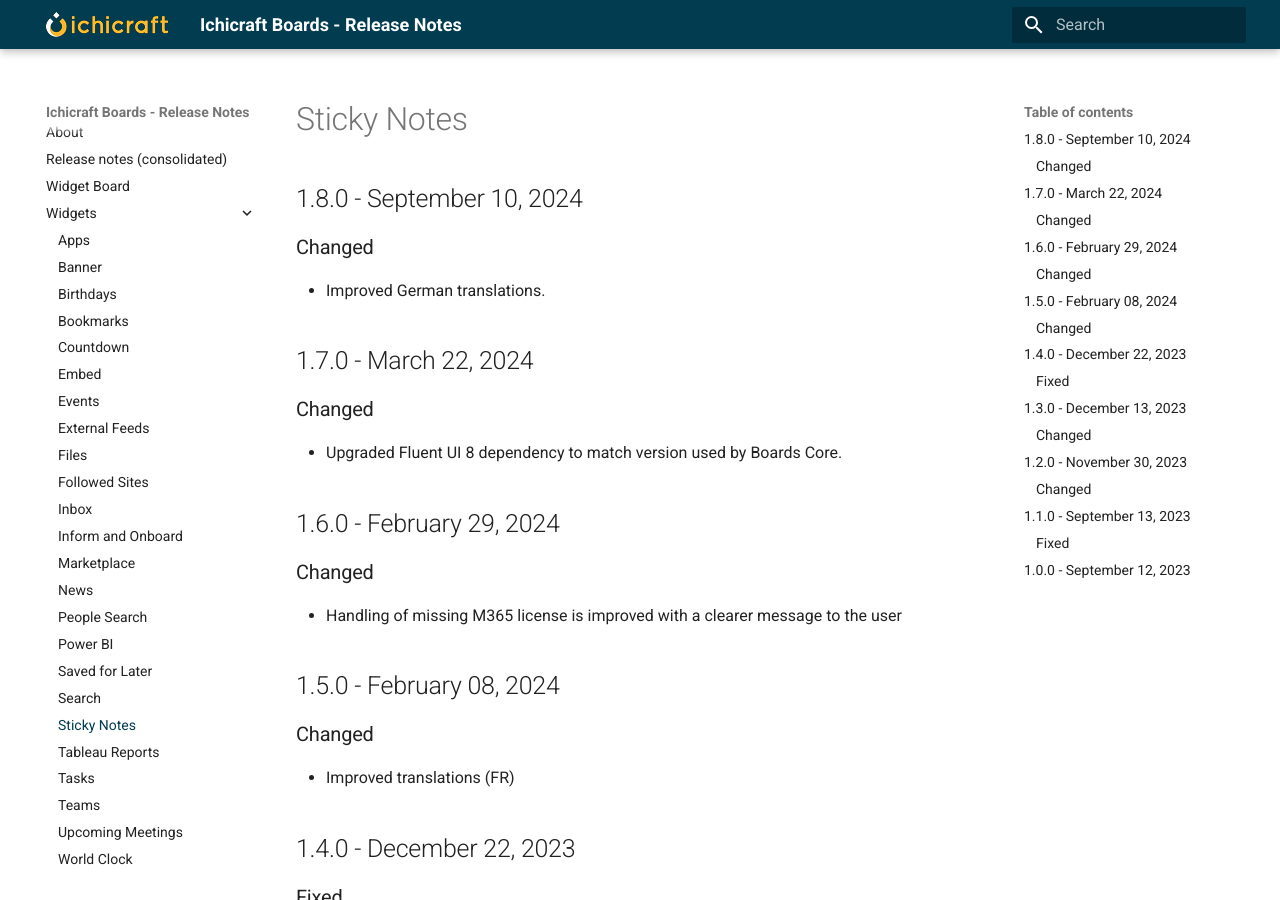
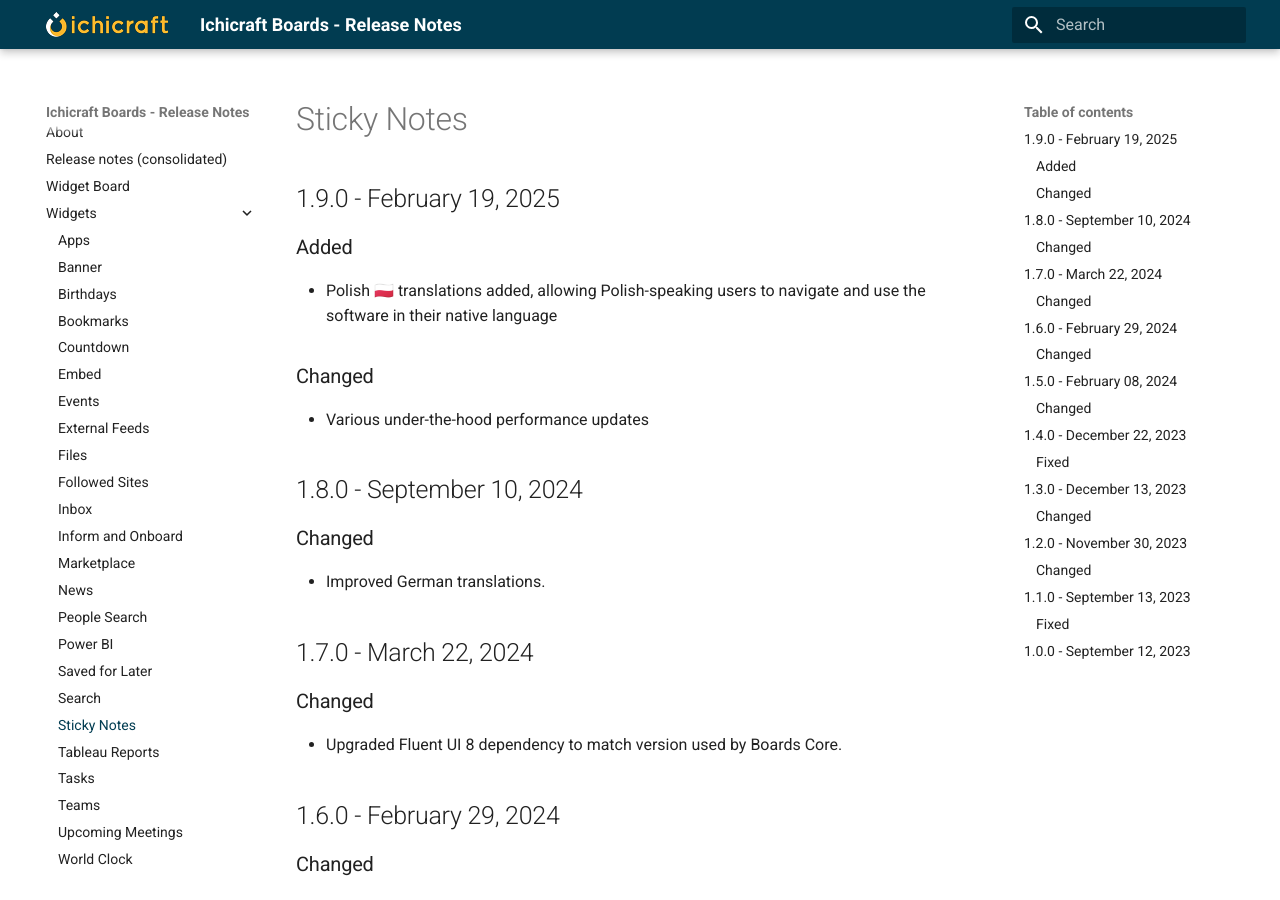
Before and after one commit to ichicraft/widgets-docs, an MkDocs documentation site: the page built from docs/Widgets/Sticky Notes.md, in a window 1280 px wide and 900 px high. Built offline with MkDocs 1.6.1 and Material for MkDocs 9.7.7, drawn with Linux system fonts in a browser that asks for light colours.

```diff
--- a/docs/Widgets/Sticky Notes.md
+++ b/docs/Widgets/Sticky Notes.md
@@ -1,3 +1,11 @@
+## 1.9.0 - February 19, 2025
+
+### Added
+- Polish 🇵🇱 translations added, allowing Polish-speaking users to navigate and use the software in their native language
+
+### Changed
+- Various under-the-hood performance updates
+
 ## 1.8.0 - September 10, 2024
 
 ### Changed
```
Also changed, not shown: docs/Release-notes-(consolidated).md (+8 -0 lines).
